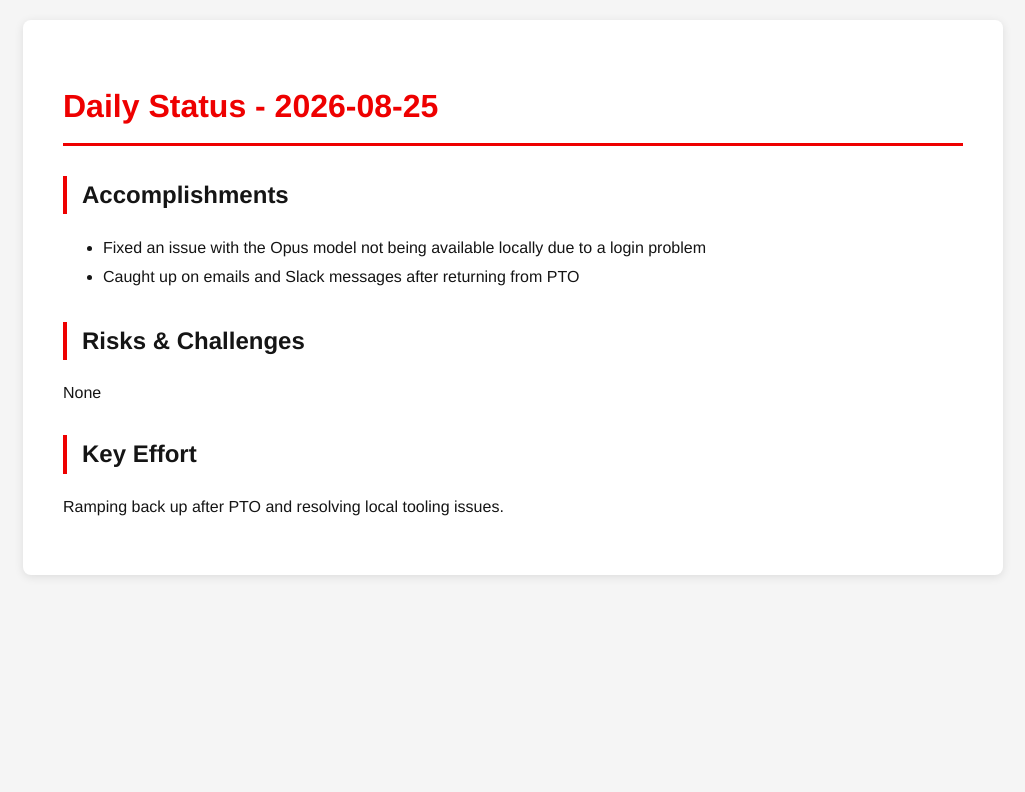
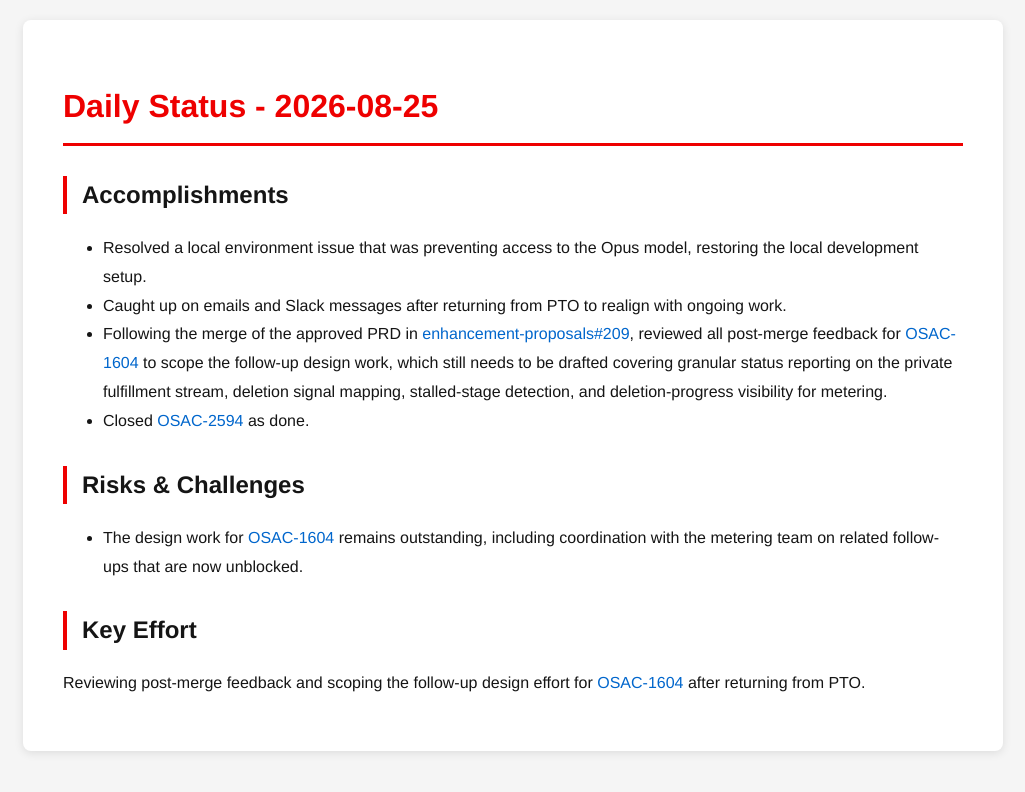
Before and after one commit to tzvatot/daily-status, a Jekyll site: the page built from 2026-08-25.md, in a window 1280 px wide. Shown: the top 792 px of the page, without its empty margins (127-1152 px from the left). Built offline with Jekyll 4.4.1, drawn with Linux system fonts in a browser that asks for light colours.

Commit message:
Daily status update - 2026-08-25

```diff
--- a/2026-08-25.md
+++ b/2026-08-25.md
@@ -7,11 +7,13 @@ date: 2026-08-25
 # Daily Status - 2026-08-25
 
 ## Accomplishments
-- Fixed an issue with the Opus model not being available locally due to a login problem
-- Caught up on emails and Slack messages after returning from PTO
+- Resolved a local environment issue that was preventing access to the Opus model, restoring the local development setup.
+- Caught up on emails and Slack messages after returning from PTO to realign with ongoing work.
+- Following the merge of the approved PRD in [enhancement-proposals#209](https://github.com/osac-project/enhancement-proposals/pull/209), reviewed all post-merge feedback for [OSAC-1604](https://redhat.atlassian.net/browse/OSAC-1604) to scope the follow-up design work, which still needs to be drafted covering granular status reporting on the private fulfillment stream, deletion signal mapping, stalled-stage detection, and deletion-progress visibility for metering.
+- Closed [OSAC-2594](https://redhat.atlassian.net/browse/OSAC-2594) as done.
 
 ## Risks & Challenges
-None
+- The design work for [OSAC-1604](https://redhat.atlassian.net/browse/OSAC-1604) remains outstanding, including coordination with the metering team on related follow-ups that are now unblocked.
 
 ## Key Effort
-Ramping back up after PTO and resolving local tooling issues.
+Reviewing post-merge feedback and scoping the follow-up design effort for [OSAC-1604](https://redhat.atlassian.net/browse/OSAC-1604) after returning from PTO.
```
